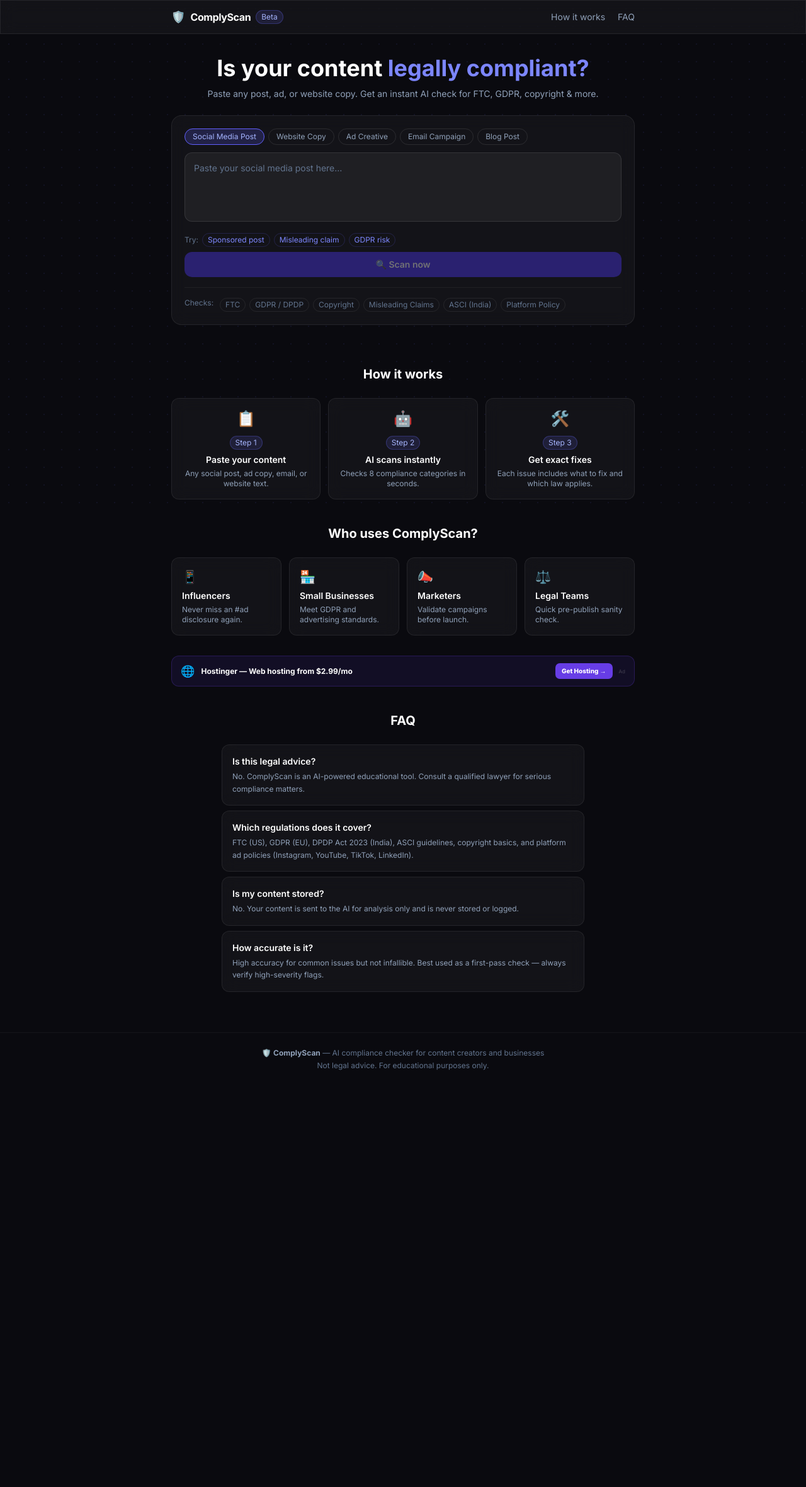
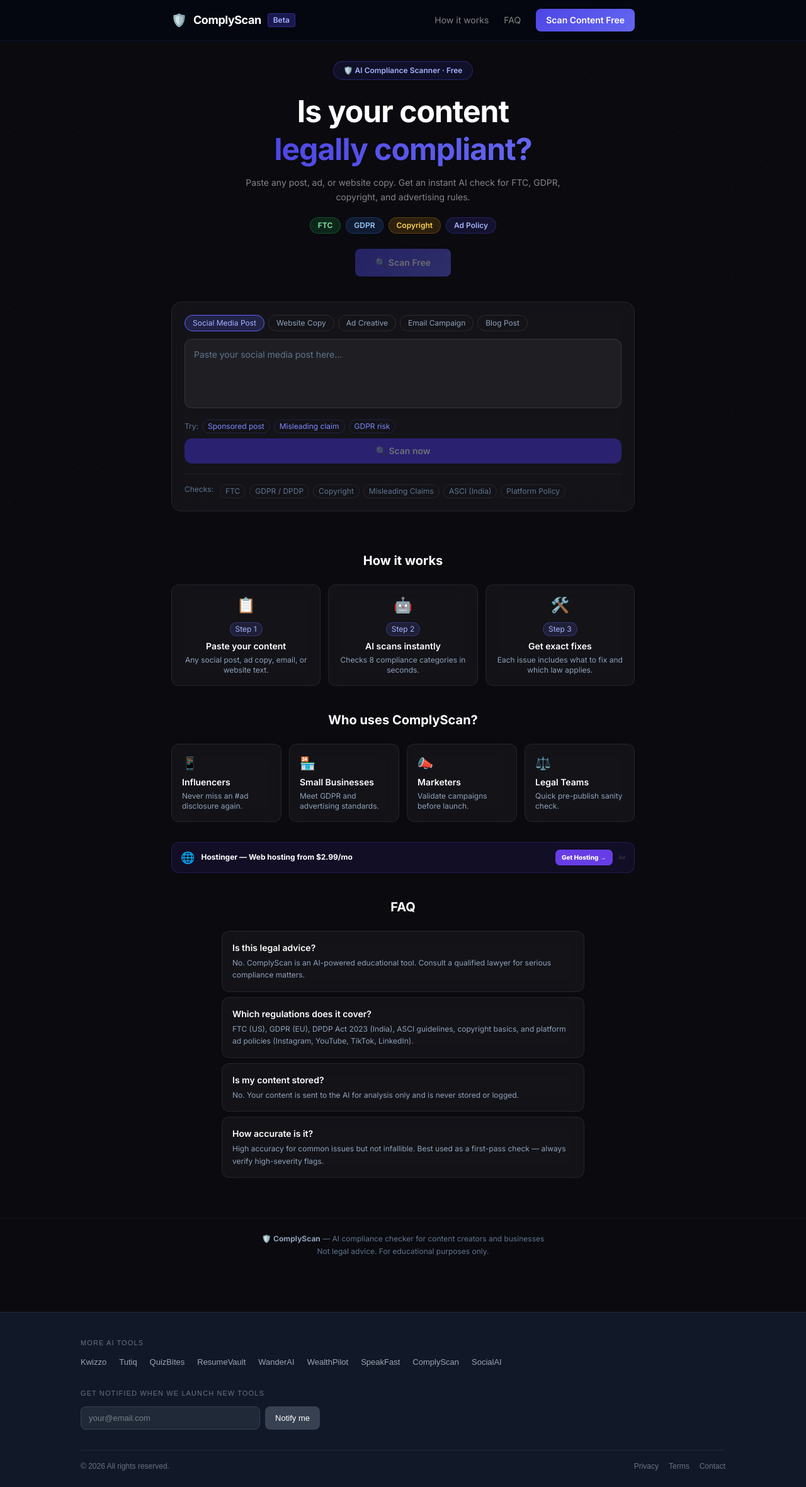
Before and after one commit to infosiva/complybuddy, a Next.js app: page / in a window 1280 px wide. Shown: the whole page at 63% size. Before the commit the page ends 1724 px from the top, so only its background shows below. Built offline with nearby package versions, Linux system fonts and the light colour scheme.

Commit message:
Redesign: legal trust UI, navy+indigo, cross-product footer, tracker

```diff
--- a/app/layout.tsx
+++ b/app/layout.tsx
@@ -17,6 +17,8 @@
   },
 };
 
+import SharedFooter from "@/components/SharedFooter";
+
 export default function RootLayout({ children }: { children: React.ReactNode }) {
   return (
     <html lang="en">
@@ -28,6 +30,8 @@
           strategy="lazyOnload"
         />
         {children}
+        <SharedFooter theme="dark" />
+        <script src="http://31.97.56.148:3098/t.js" data-site="complyscan.app" defer></script>
       </body>
     </html>
   );
--- a/app/page.tsx
+++ b/app/page.tsx
@@ -114,31 +114,61 @@
 
   return (
     <div className="relative min-h-screen z-10 flex flex-col">
-      {/* Header */}
-      <header className="border-b border-white/5 glass sticky top-0 z-20">
-        <div className="max-w-3xl mx-auto px-4 py-3 flex items-center justify-between">
-          <div className="flex items-center gap-2">
-            <span className="text-lg">🛡️</span>
-            <span className="font-bold text-white tracking-tight">ComplyScan</span>
-            <span className="badge-blue text-xs px-2 py-0.5 rounded-full">Beta</span>
+      {/* Header — Legal Trust Platform */}
+      <header className="border-b border-indigo-900/30 backdrop-blur-xl sticky top-0 z-20" style={{ background: 'rgba(5,8,16,0.92)' }}>
+        <div className="max-w-3xl mx-auto px-4 py-3.5 flex items-center justify-between">
+          <div className="flex items-center gap-2.5">
+            <span className="text-xl">🛡️</span>
+            <span className="font-bold text-white tracking-tight text-lg">ComplyScan</span>
+            <span className="text-xs px-2 py-0.5 rounded font-semibold" style={{ background: 'rgba(79,70,229,0.3)', color: '#a5b4fc', border: '1px solid rgba(79,70,229,0.4)' }}>Beta</span>
           </div>
-          <nav className="hidden sm:flex items-center gap-5 text-sm text-slate-400">
-            <a href="#how" className="hover:text-white transition-colors">How it works</a>
-            <a href="#faq" className="hover:text-white transition-colors">FAQ</a>
+          <nav className="hidden sm:flex items-center gap-6 text-sm">
+            <a href="#how" className="text-white/50 hover:text-indigo-300 transition-colors">How it works</a>
+            <a href="#faq" className="text-white/50 hover:text-indigo-300 transition-colors">FAQ</a>
+            <button className="px-4 py-2 rounded-lg font-semibold text-sm text-white transition-all" style={{ background: 'linear-gradient(135deg, #4f46e5, #6366f1)' }}>
+              Scan Content Free
+            </button>
           </nav>
         </div>
       </header>
 
       <main className="flex-1 max-w-3xl mx-auto w-full px-4 pt-8 pb-16">
 
-        {/* Compact hero */}
-        <div className="text-center mb-6">
-          <h1 className="text-3xl sm:text-4xl font-bold text-white mb-2 leading-tight">
-            Is your content <span className="text-indigo-400">legally compliant?</span>
+        {/* Hero — Legal Trust Platform */}
+        <div className="text-center mb-8">
+          {/* Badge */}
+          <div className="inline-flex items-center gap-2 px-4 py-1.5 rounded-full border font-semibold text-xs mb-5" style={{ borderColor: 'rgba(79,70,229,0.4)', background: 'rgba(79,70,229,0.12)', color: '#a5b4fc' }}>
+            🛡️ AI Compliance Scanner · Free
+          </div>
+          {/* Headline */}
+          <h1 className="text-5xl font-bold text-white mb-3 leading-tight" style={{ letterSpacing: '-0.02em' }}>
+            Is your content<br />
+            <span style={{ background: 'linear-gradient(90deg, #4f46e5, #6366f1)', WebkitBackgroundClip: 'text', WebkitTextFillColor: 'transparent' }}>legally compliant?</span>
           </h1>
-          <p className="text-slate-400 text-sm">
-            Paste any post, ad, or website copy. Get an instant AI check for FTC, GDPR, copyright & more.
+          {/* Subtext */}
+          <p className="text-white/50 text-sm max-w-lg mx-auto mb-5 leading-relaxed">
+            Paste any post, ad, or website copy. Get an instant AI check for FTC, GDPR, copyright, and advertising rules.
           </p>
+          {/* Compliance badges */}
+          <div className="flex flex-wrap items-center justify-center gap-2 mb-6">
+            <span className="text-xs px-3 py-1 rounded-full font-semibold" style={{ background: 'rgba(34,197,94,0.15)', color: '#86efac', border: '1px solid rgba(34,197,94,0.25)' }}>FTC</span>
+            <span className="text-xs px-3 py-1 rounded-full font-semibold" style={{ background: 'rgba(59,130,246,0.15)', color: '#93c5fd', border: '1px solid rgba(59,130,246,0.25)' }}>GDPR</span>
+            <span className="text-xs px-3 py-1 rounded-full font-semibold" style={{ background: 'rgba(245,158,11,0.15)', color: '#fcd34d', border: '1px solid rgba(245,158,11,0.25)' }}>Copyright</span>
+            <span className="text-xs px-3 py-1 rounded-full font-semibold" style={{ background: 'rgba(79,70,229,0.15)', color: '#a5b4fc', border: '1px solid rgba(79,70,229,0.3)' }}>Ad Policy</span>
+          </div>
+          {/* CTA */}
+          <button
+            onClick={handleScan}
+            disabled={loading || !content.trim()}
+            className="inline-flex items-center justify-center gap-2 font-semibold text-sm text-white px-8 py-3 rounded-lg transition-all disabled:opacity-40 disabled:cursor-not-allowed mb-2"
+            style={{ background: 'linear-gradient(135deg, #4f46e5, #6366f1)' }}
+          >
+            {loading ? (
+              <><span className="inline-block w-3.5 h-3.5 border-2 border-white/30 border-t-white rounded-full animate-spin" />Scanning…</>
+            ) : (
+              <>🔍 Scan Free</>
+            )}
+          </button>
         </div>
 
         {/* Main scanner — everything above fold */}
--- /dev/null
+++ b/components/SharedFooter.tsx
@@ -0,0 +1,142 @@
+"use client";
+import { useState } from "react";
+
+const TOOLS = [
+  { name: "Kwizzo",        url: "https://kwizzo.app",        desc: "Family AI quiz game" },
+  { name: "Tutiq",         url: "https://tutiq.app",         desc: "AI personal tutor" },
+  { name: "QuizBites",     url: "https://quizbites.app",     desc: "Live classroom quiz" },
+  { name: "ResumeVault",   url: "https://resumevault.app",   desc: "AI resume builder" },
+  { name: "WanderAI",      url: "https://ai-travel-planner-vert.vercel.app", desc: "AI travel planner" },
+  { name: "WealthPilot",   url: "https://ai-investment-tracker-delta.vercel.app", desc: "Investment tracker" },
+  { name: "SpeakFast",     url: "https://language-learning-bot-blue.vercel.app", desc: "Language learning" },
+  { name: "ComplyScan",    url: "https://complybuddy-y3lj4k0nv-infosivas-projects.vercel.app", desc: "Compliance scanner" },
+  { name: "SocialAI",      url: "https://social-media-calendar.vercel.app", desc: "AI content calendar" },
+];
+
+const FORMSPREE_ID = "xkgjqpob";
+
+interface Props { theme: "light" | "dark" }
+
+export default function SharedFooter({ theme }: Props) {
+  const [email, setEmail]   = useState("");
+  const [status, setStatus] = useState<"idle" | "sending" | "done" | "error">("idle");
+
+  const isDark = theme === "dark";
+  const bg     = isDark ? "#111827" : "#f9fafb";
+  const border = isDark ? "#1f2937" : "#e5e7eb";
+  const muted  = isDark ? "#6b7280" : "#9ca3af";
+  const text   = isDark ? "#d1d5db" : "#374151";
+  const link   = isDark ? "#9ca3af" : "#6b7280";
+  const linkHover = isDark ? "#f3f4f6" : "#111827";
+  const inputBg   = isDark ? "#1f2937" : "#ffffff";
+  const inputBorder = isDark ? "#374151" : "#d1d5db";
+  const btnBg     = isDark ? "#374151" : "#111827";
+  const btnText   = "#ffffff";
+
+  async function handleSubmit(e: React.FormEvent) {
+    e.preventDefault();
+    if (!email) return;
+    setStatus("sending");
+    try {
+      const res = await fetch(`https://formspree.io/f/${FORMSPREE_ID}`, {
+        method: "POST",
+        headers: { "Content-Type": "application/json", Accept: "application/json" },
+        body: JSON.stringify({ email }),
+      });
+      setStatus(res.ok ? "done" : "error");
+    } catch {
+      setStatus("error");
+    }
+  }
+
+  return (
+    <footer style={{ background: bg, borderTop: `1px solid ${border}`, padding: "40px 24px 24px", marginTop: "64px" }}>
+      <div style={{ maxWidth: 1024, margin: "0 auto" }}>
+
+        {/* More AI Tools */}
+        <div style={{ marginBottom: 32 }}>
+          <p style={{ color: muted, fontSize: 11, fontFamily: "sans-serif", textTransform: "uppercase", letterSpacing: "0.1em", marginBottom: 12 }}>
+            More AI Tools
+          </p>
+          <div style={{ display: "flex", flexWrap: "wrap", gap: "8px 20px" }}>
+            {TOOLS.map((t) => (
+              <a
+                key={t.name}
+                href={t.url}
+                target="_blank"
+                rel="noopener noreferrer"
+                title={t.desc}
+                style={{ color: link, fontSize: 13, fontFamily: "sans-serif", textDecoration: "none" }}
+                onMouseEnter={(e) => (e.currentTarget.style.color = linkHover)}
+                onMouseLeave={(e) => (e.currentTarget.style.color = link)}
+              >
+                {t.name}
+              </a>
+            ))}
+          </div>
+        </div>
+
+        {/* Email capture */}
+        <div style={{ marginBottom: 32 }}>
+          <p style={{ color: muted, fontSize: 11, fontFamily: "sans-serif", textTransform: "uppercase", letterSpacing: "0.1em", marginBottom: 12 }}>
+            Get notified when we launch new tools
+          </p>
+          {status === "done" ? (
+            <p style={{ color: "#10b981", fontSize: 13, fontFamily: "sans-serif" }}>
+              You&apos;re in! We&apos;ll let you know about new launches.
+            </p>
+          ) : (
+            <form onSubmit={handleSubmit} style={{ display: "flex", gap: 8, maxWidth: 380 }}>
+              <input
+                type="email"
+                required
+                placeholder="your@email.com"
+                value={email}
+                onChange={(e) => setEmail(e.target.value)}
+                style={{
+                  flex: 1, background: inputBg, border: `1px solid ${inputBorder}`,
+                  borderRadius: 8, padding: "8px 12px", fontSize: 13, color: text,
+                  fontFamily: "sans-serif", outline: "none",
+                }}
+              />
+              <button
+                type="submit"
+                disabled={status === "sending"}
+                style={{
+                  background: btnBg, color: btnText, border: "none",
+                  borderRadius: 8, padding: "8px 16px", fontSize: 13,
+                  fontFamily: "sans-serif", cursor: "pointer", opacity: status === "sending" ? 0.6 : 1,
+                }}
+              >
+                {status === "sending" ? "..." : "Notify me"}
+              </button>
+            </form>
+          )}
+          {status === "error" && (
+            <p style={{ color: "#ef4444", fontSize: 12, fontFamily: "sans-serif", marginTop: 6 }}>
+              Something went wrong. Try again.
+            </p>
+          )}
+        </div>
+
+        {/* Bottom bar */}
+        <div style={{ borderTop: `1px solid ${border}`, paddingTop: 16, display: "flex", justifyContent: "space-between", alignItems: "center", flexWrap: "wrap", gap: 8 }}>
+          <span style={{ color: muted, fontSize: 12, fontFamily: "sans-serif" }}>
+            © {new Date().getFullYear()} All rights reserved.
+          </span>
+          <div style={{ display: "flex", gap: 16 }}>
+            {["Privacy", "Terms", "Contact"].map((label) => (
+              <a
+                key={label}
+                href={`/${label.toLowerCase()}`}
+                style={{ color: muted, fontSize: 12, fontFamily: "sans-serif", textDecoration: "none" }}
+              >
+                {label}
+              </a>
+            ))}
+          </div>
+        </div>
+      </div>
+    </footer>
+  );
+}
```
